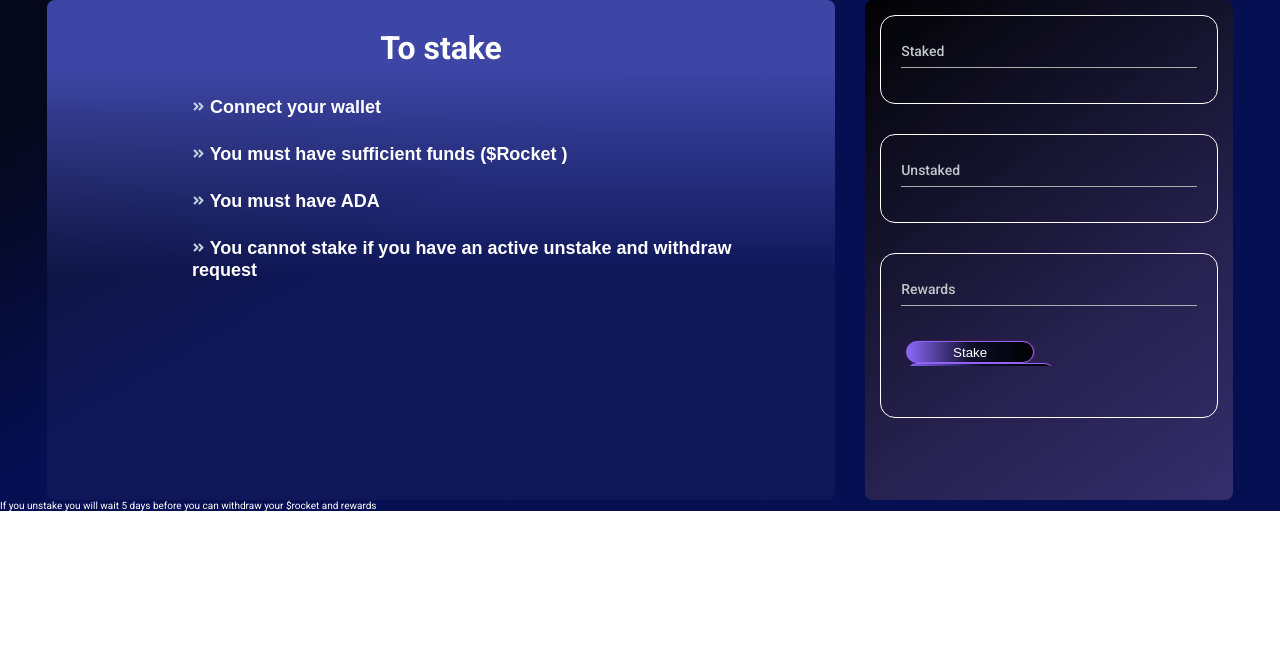
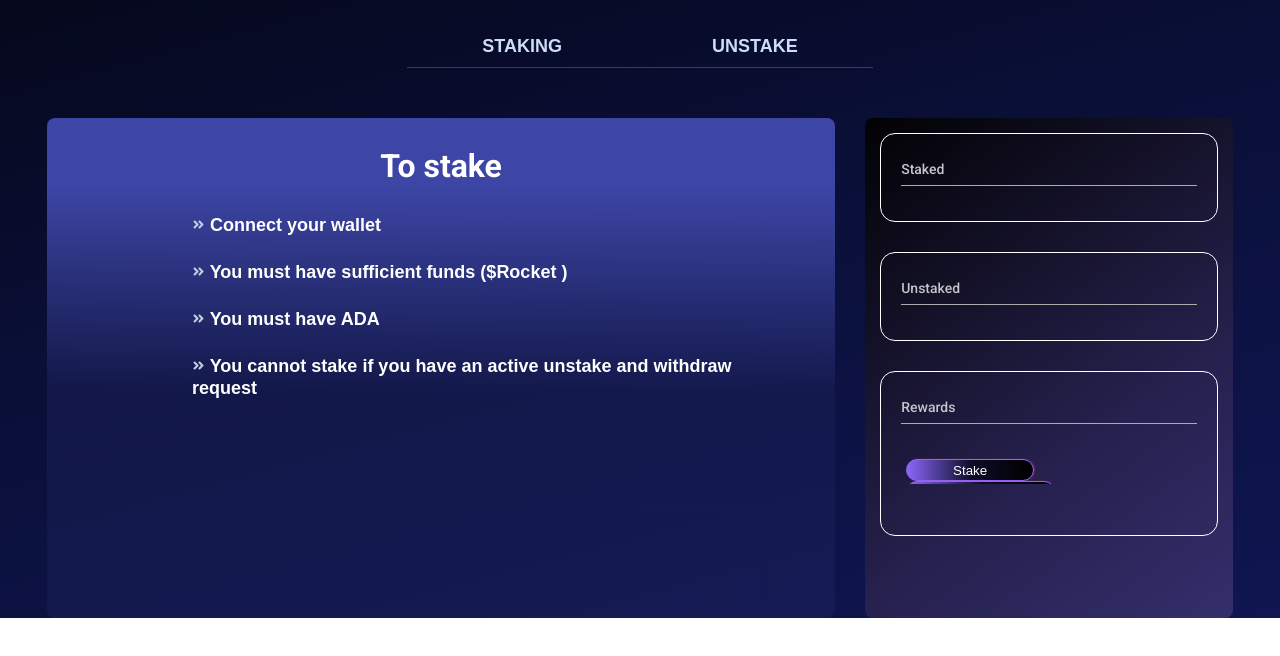
Before and after one commit to LuisLamiral8/rocketpad-app, a Next.js app: page /components/Staking in a window 1280 px wide. Shown: the top 656 px of the page. Built offline with nearby package versions, Linux system fonts and the light colour scheme.

Commit message:
staking page finished

```diff
--- a/pages/components/Staking.jsx
+++ b/pages/components/Staking.jsx
@@ -1,9 +1,19 @@
-import React from 'react';
+import React, { useState } from 'react';
 
 const Staking = ({staked, unstaked, reward}) => {
+    const[toggleState, setToggleState]= useState(1);
+      const toggleTab = (index) =>{
+        setToggleState(index);
+      }
   return (
       <article>
-          <div className="staking-container">
+        <section className="stakeUnstake-btns">
+                <button onClick={() => toggleTab(1)} className={toggleState === 1 ? "stake-btn active-tabs" : "stake-btn"}>STAKING</button>
+                <button onClick={() => toggleTab(2)} className={toggleState === 2 ? "unstake-btn active-tabs" : "unstake-btn"}>UNSTAKE</button>
+        </section>
+        <article>
+
+            <div className={toggleState === 1 ? "staking-container active-content" : "staking-container"}>
                 <div className="to-stake">
                     <h3>To stake</h3>
                     <li><img src="/arrowdouble.svg" width="13px" height="13px" alt="" /> Connect your wallet</li>
@@ -30,11 +40,15 @@ const Staking = ({staked, unstaked, reward}) => {
                 </div>
                 </div>
             </div>
-          <div className="unstake-container">
+            <div className={toggleState === 2 ? "unstake-container active-content" : "staking-container"}>
                 <div className="unstake-alert">
-                    <p>If you unstake you will wait 5 days before you can withdraw your $rocket and rewards</p>
+                    <div className="unstake-alert_container">
+                        <img width="75px" height="55px" src="/trianglealert.svg" alt="" />
+                        <h5>If you unstake you will wait 5 days before you can withdraw your $rocket and rewards</h5>
                     </div>
                 </div>
+            </div>
+        </article>
       </article>
       )
 };
--- a/pages/staking/index.js
+++ b/pages/staking/index.js
@@ -3,7 +3,6 @@ import Navigation from '../components/Navigation.jsx'
 import Snow from '../components/Snow'
 import Footer from '../components/Footer'
 import Modal from '../components/Modal'
-import StakeUnstake from '../components/StakeUnstake'
 import Staking from '../components/Staking'
 // Lupa del input
 // Cards: Icono, Barrita, ajustar tamaños
@@ -14,7 +13,6 @@ export default function Home() {
       <Modal/>
       <Navbar/>
       <Navigation current="Staking"/>
-      <StakeUnstake/>
       <Staking
       staked="0.000"
       unstaked="0.000"
--- a/pages/tier-system/index.js
+++ b/pages/tier-system/index.js
@@ -1,5 +1,4 @@
 import Navbar from '../components/Navbar'
-import Article from '../components/Article'
 import Navigation from '../components/Navigation.jsx'
 import Snow from '../components/Snow'
 import Footer from '../components/Footer'
@@ -14,6 +13,7 @@ export default function Home() {
       <Modal/>
       <Navbar/>
       <Navigation current="Tier System"/>
+
       <Footer/>
       <Snow/>
     </div>
--- a/styles/globals.scss
+++ b/styles/globals.scss
@@ -10,10 +10,8 @@ html{
   font-family: 'Roboto', sans-serif;
 }
 body{
-  // background: rgb(13,19,75);
-  // background: linear-gradient(0deg, rgba(13,19,75,1) 20%, rgba(5,8,27,1) 81%);
   background: rgb(5,8,27);
-  background: linear-gradient(150deg, rgba(5,8,27,1) 11%, rgba(6,15,81,1) 38%);
+  background: linear-gradient(165deg, rgba(5,8,27,1) 0%, rgba(8,12,44,1) 24%, rgba(10,15,55,1) 39%, rgba(15,22,81,1) 100%);
   background-repeat: no-repeat;
   color:white;
   height:100%;
--- a/styles/modal.scss
+++ b/styles/modal.scss
@@ -62,6 +62,7 @@
                 justify-content: center;
                 align-items: center;
                 button{
+                    cursor: pointer;
                     margin: 10px 0;
                     border: none;
                     div{
--- a/styles/staking.scss
+++ b/styles/staking.scss
@@ -23,8 +23,9 @@
 
     }
 }
+
 .staking-container{
-    display: flex;
+    display: none;
     flex-direction: row;
     justify-content: center;
     width: 95%;
@@ -100,6 +101,7 @@
             .rewards-button{
                 border: none;
                 button{
+                    cursor: pointer;
                     background: linear-gradient(to right, #8b67f9 0%,#0c0e27 51%,#000);
                     margin: 0 10px;
                     color: white;
@@ -113,3 +115,39 @@
         }
     }
 }
+// .active-tabs::after{
+//     button{
+
+//         content: "";
+//         display: flex;
+//         color: white;
+//         border-bottom:1px solid white;
+//     }
+// }
+.unstake-container{
+    display: none;
+    width: 45%;
+    height: 20vh;
+    border-radius: 15px;
+    margin: auto;
+    // background: rgb(35,41,104);
+    background: linear-gradient(0deg, rgba(35,41,104,0.3) 45%, rgba(61,69,165,1) 86%);
+    justify-content: center;
+    .unstake-alert_container{
+        display: flex;
+        flex-direction: row;
+        margin: 25px 100px;
+        h5{
+            font-family: Roboto, sans-serif;
+            text-align: center;
+            color: #ffff;
+            font-size: 1.8rem;
+            line-height: 2.6rem;
+            padding: 5px;
+            font-weight: 600;
+        }
+    }
+}
+.active-content{
+    display: flex;
+}
```
Also changed, not shown: pages/components/StakeUnstake.jsx (deleted, +0 -12 lines), public/trianglealert.svg (added). Lines whose indentation alone changed are shown as unchanged.
